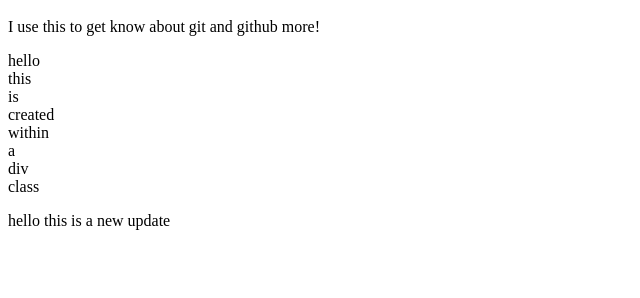
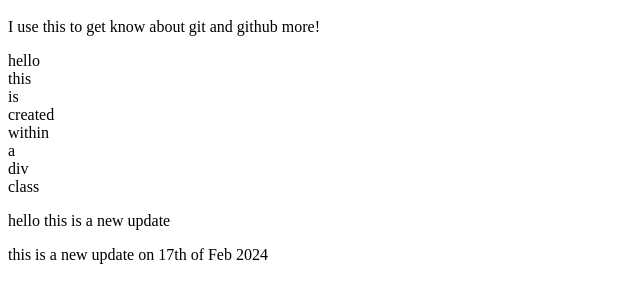
Before and after one commit to pavanuthsara/test-website, a plain HTML site: page index.html in a window 1280 px wide. Shown: the part 48-346 px from the top of the page, without its empty margins (0-640 px from the left). Drawn offline with Linux system fonts and the light colour scheme.

Commit message:
Version 3

```diff
--- a/index.html
+++ b/index.html
@@ -12,5 +12,6 @@
         <div class="class1"><p>hello this is created within a div class</p></div>
 
         <p>hello this is a new update</p>
+        <p>this is a new update on 17th of Feb 2024</p>
     </body>
 </html>
```
